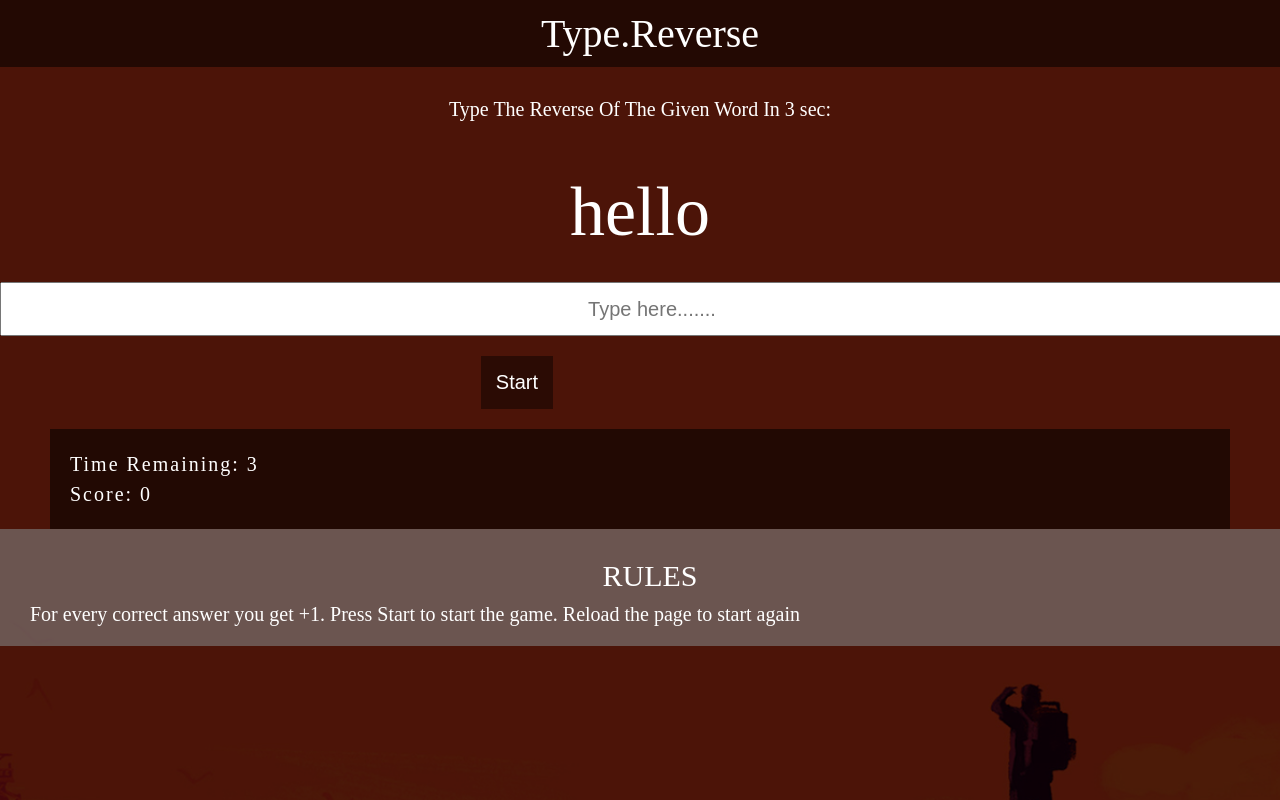
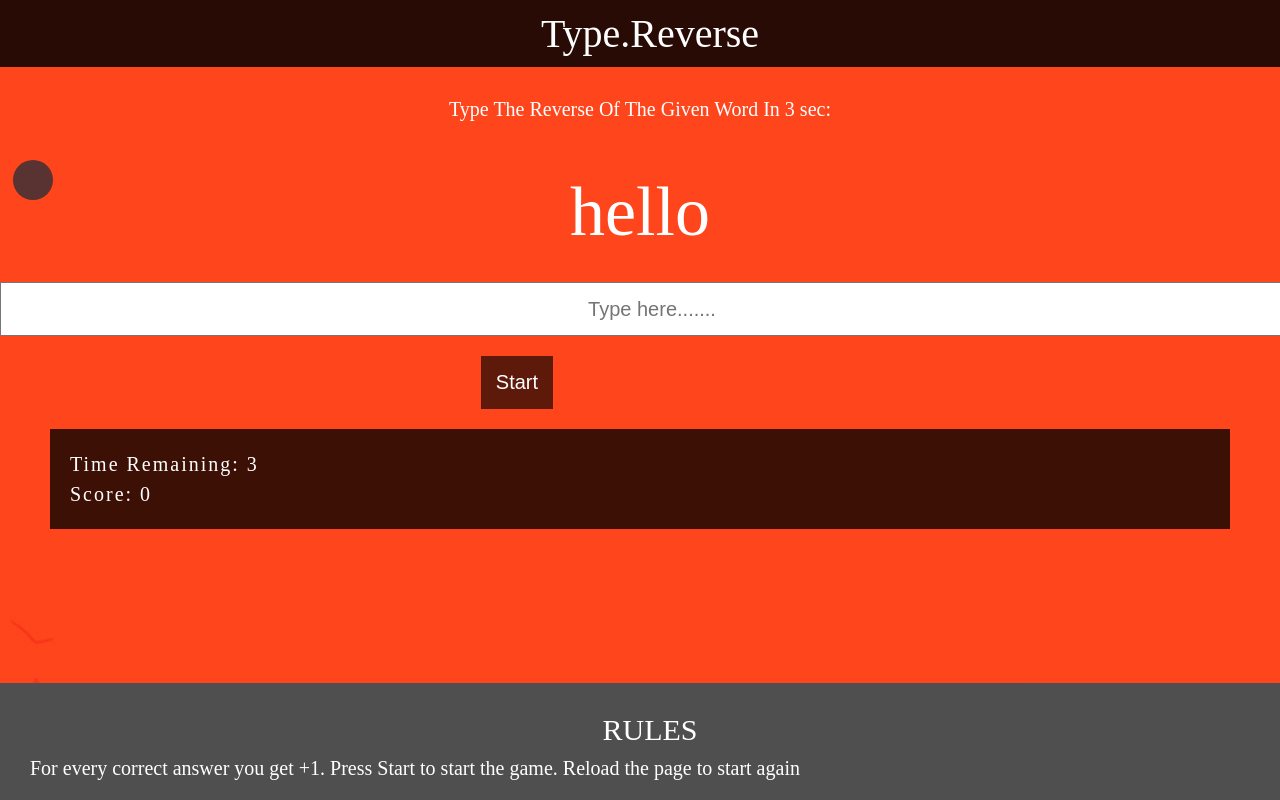
Before and after one commit to nimishbhandari/reverse, a plain HTML site: page index.html in a window 1280 px wide. Shown: the top 800 px of the page. Drawn offline with Linux system fonts and the light colour scheme.

Commit message:
Add files via upload

```diff
--- a/index.html
+++ b/index.html
@@ -9,13 +9,14 @@
 </head>
 
 <body>
-    <div class="show">
+
     <div class="header">Type.Reverse</div>
     <div class="hint">Type The Reverse Of The Given Word In <span class="time" id="seconds">3</span> sec:</div>
     <div class="word" id="current-word">hello</div>
     <input class="input" type="text" placeholder="Type here......." id="word-input">
     <button class="start" id="start">Start</button>
     <h3 class="message1" id="message"></h3>
+    <div id="gameover"></div>
     <div class="result">
         <div class="timeremaining">Time Remaining: <span class="timeremaining1" id="time"> 3</span> </div>
         <div class="score">Score: <span class="score1" id="score">0</span></div>
@@ -26,8 +27,6 @@
             start again
         </p>
     </div>
-
-    </div>
     <script src="main.js"></script>
 </body>
 
--- a/main.css
+++ b/main.css
@@ -15,20 +15,14 @@ body
     width: 100%;
     height: 100%;
     z-index: -1;
-}
-.show
-{
-    background: rgba(0, 0, 0, 0.7);
     color: #fff;
-    height: 100%;
-    width: 100%;
 }
 .header
 {
     font-size: 40px;
     text-align: center;
     padding:10px;
-    background: rgba(0, 0, 0, 0.544);
+    background: rgba(0, 0, 0, 0.844);
     width:100%;
 }
 .hint
@@ -58,7 +52,7 @@ body
     position: relative;
     left: 36%;
     padding: 15px;
-    background: rgba(0, 0, 0, 0.436);
+    background: rgba(0, 0, 0, 0.636);
     color: #fff;
     margin: 20px;
     font-size: 20px;
@@ -69,24 +63,10 @@ body
     background-color: rgb(0, 0, 0);
 }
 
-.gameover
-{
-    background: rgba(0, 0, 0, 0.96);
-    border: solid;
-    position: absolute;
-    left: 25%;
-    top: 23%;
-    height: 100px;
-    width: 150px;
-    padding: 30px;
-    text-align: center;
-    font-size: 40px;
-    visibility: hidden;
-}
 .result
 {
     border-style: hidden;
-    background: rgba(0, 0, 0, 0.56);
+    background: rgba(0, 0, 0, 0.76);
     padding: 20px;
     margin: 0px 50px;
     font-size: 20px;
@@ -98,10 +78,12 @@ body
     margin: 0px ;
     padding:0px;
     font-size: 20px;
-    background: rgba(128, 128, 128, 0.604);
+    background: rgb(80, 79, 79);
     padding: 10px;
     color:rgb(255, 255, 255);
     width: 100%;
+    position:absolute;
+    bottom: 0;
 }
 .rules1
 {
@@ -121,3 +103,15 @@ body
     font-size: 30px;
     color:yellow;
 }
+#gameover
+{
+    position: absolute;
+    left: 1%;
+    top: 20%;
+    width: auto;
+    font-size: 70px;
+    background-color: rgba(80, 51, 51, 0.952);
+    padding: 20px;
+    border-radius: 50px;
+    text-align: center;
+}
--- a/main.js
+++ b/main.js
@@ -125,7 +125,7 @@ function checkStatus()
 {
   if (!isPlaying && time === 0)
   {
-    message.innerHTML = 'Game Over!!!';
+    gameover.innerHTML = 'Game Over!!!';
     score = -1;
   }
 }
```
Lines whose indentation alone changed are shown as unchanged.
